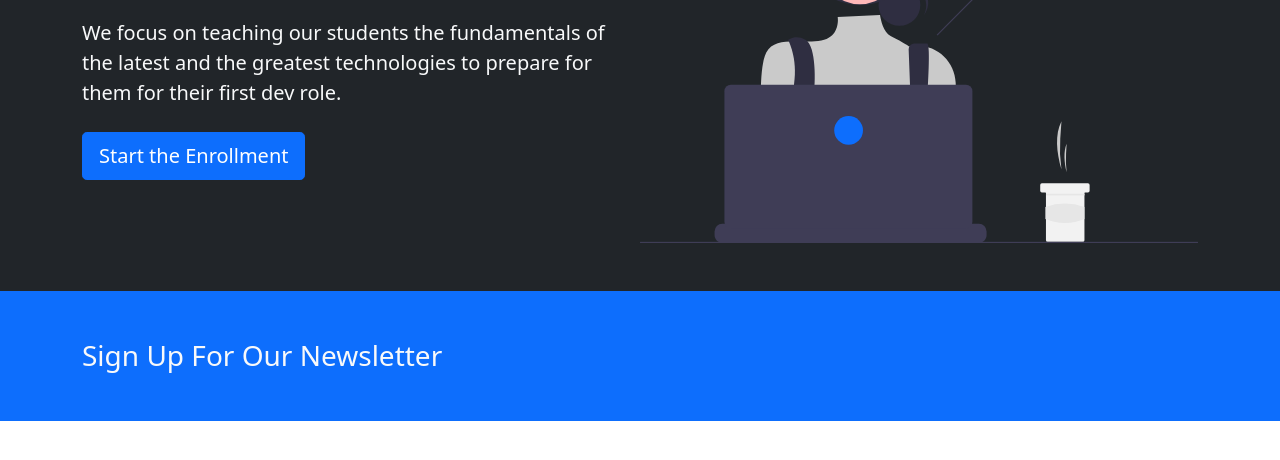
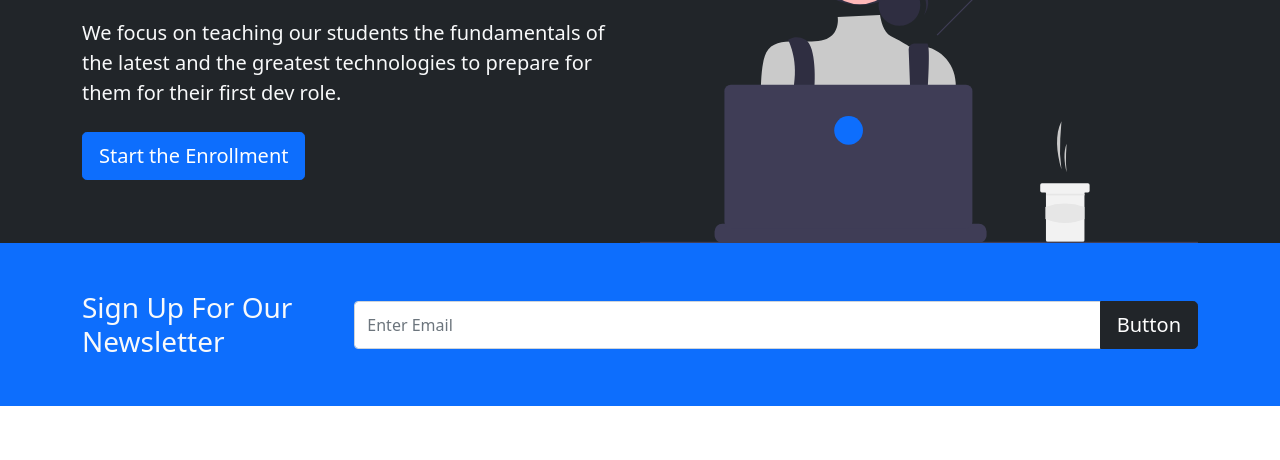
Before and after one commit to ummesalmaali/Bootstrap-front-end, a plain HTML site: page index.html in a window 1280 px wide. Shown: the part 238-698 px from the top of the page. Drawn offline with nearby package versions, Linux system fonts and the light colour scheme.

```diff
--- a/index.html
+++ b/index.html
@@ -10,6 +10,7 @@
       integrity="sha384-EVSTQN3/azprG1Anm3QDgpJLIm9Nao0Yz1ztcQTwFspd3yD65VohhpuuCOmLASjC"
       crossorigin="anonymous"
     />
+    <link rel="stylesheet" href="style.css" />
     <title>Document</title>
   </head>
   <body>
@@ -44,7 +45,9 @@
       </div>
     </nav>
     <!-- show case -->
-    <section class="bg-dark text-light p-5 text-center text-sm-start">
+    <section
+      class="bg-dark text-light p-5 p-lg-0 pt-lg-5 text-center text-sm-start"
+    >
       <div class="container">
         <div class="d-sm-flex justify-content-between align-items-center">
           <div>
@@ -69,6 +72,10 @@
       <div class="container">
         <div class="d-md-flex justify-content-between align-items-center">
           <h3 class="mb-3 mb-md-0">Sign Up For Our Newsletter</h3>
+          <div class="input-group">
+            <input type="text" class="form-control" placeholder="Enter Email" />
+            <button class="btn btn-dark btn-lg" type="button">Button</button>
+          </div>
         </div>
       </div>
     </section>
--- /dev/null
+++ b/style.css
@@ -0,0 +1,5 @@
+@media (min-width: 768px) {
+  .news-input {
+    width: 50%;
+  }
+}
```
